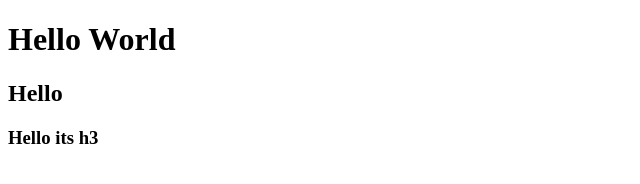
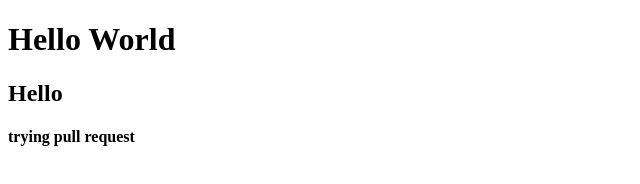
Before and after one commit to codeknight1/Gitpractice, a plain HTML site: page index.html in a window 1280 px wide. Shown: the full height of the page, 0-640 px from the left. Drawn offline with Linux system fonts and the light colour scheme.

Commit message:
trying pull request

```diff
--- a/index.html
+++ b/index.html
@@ -8,6 +8,6 @@
 <body>
     <h1>Hello World</h1>
     <h2>Hello</h2>
-    <h3>Hello its h3</h3>
+    <h4>trying pull request</h4>
 </body>
 </html>
```
